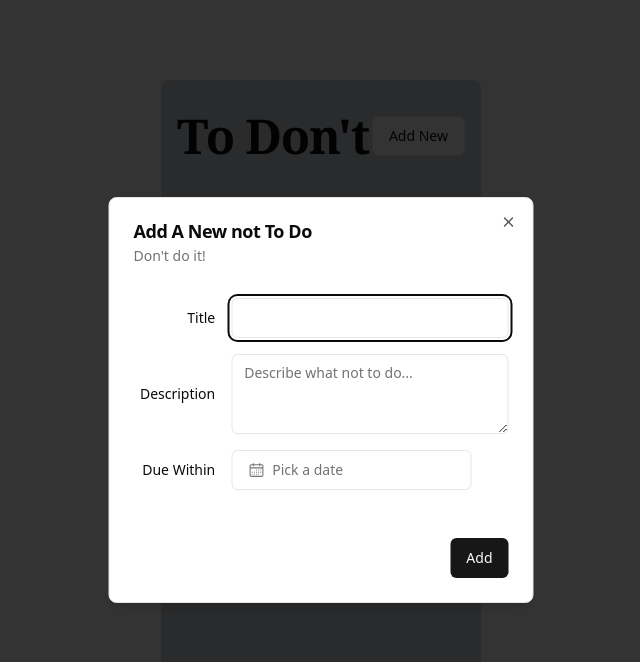
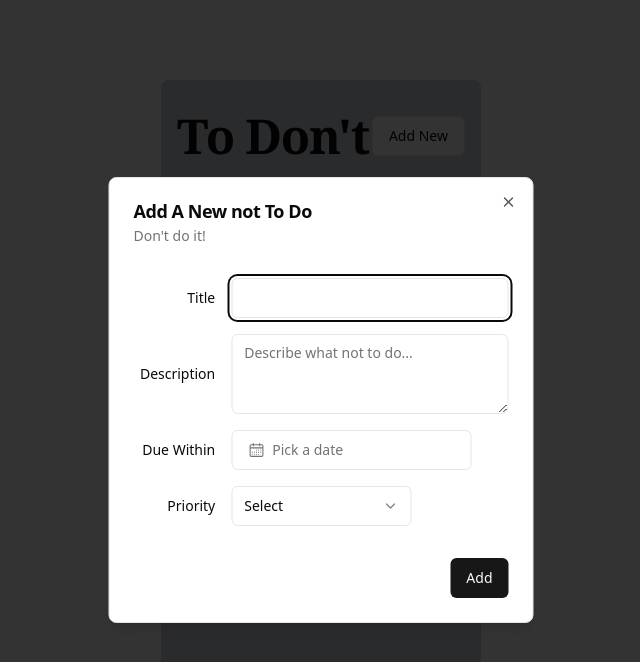
Before and after one commit to Akiful-Islam/Not-ToDo-List, a React (Vite) app: page / in a window 1280 px wide. Both pictures are taken after a click on the button "Add New". Shown: the top 662 px of the page, without its empty margins (319-959 px from the left). Built offline with nearby package versions, Linux system fonts and the light colour scheme.

Commit message:
Create and Implement priority selection

```diff
--- a/src/components/AddTodo.tsx
+++ b/src/components/AddTodo.tsx
@@ -12,6 +12,7 @@ import { Input } from "@/components/ui/input";
 import { Label } from "@/components/ui/label";
 import { Textarea } from "@/components/ui/textarea";
 import { DatePicker } from "@/components/ui/custom/date-picker";
+import { PrioritySelect } from "@/components/PrioritySelect";
 
 type Props = {
   buttonLabel: string;
@@ -56,7 +57,12 @@ const AddTodo: React.FC<Props> = ({
             </Label>
             <DatePicker />
           </div>
-          <div className="grid grid-cols-4 items-center gap-4"></div>
+          <div className="grid grid-cols-4 items-center gap-4">
+            <Label htmlFor="priority" className="text-right">
+              Priority
+            </Label>
+            <PrioritySelect placeholder="Select" selectLabel="Priority" />
+          </div>
         </div>
         <DialogFooter>
           <Button type="submit">Add</Button>
--- /dev/null
+++ b/src/components/PrioritySelect.tsx
@@ -0,0 +1,46 @@
+import {
+  Select,
+  SelectContent,
+  SelectGroup,
+  SelectItem,
+  SelectLabel,
+  SelectTrigger,
+  SelectValue,
+} from "@/components/ui/select";
+import React from "react";
+
+const priorities = [
+  { label: "Highest", value: "highest" },
+  { label: "High", value: "high" },
+  { label: "Normal", value: "normal" },
+  { label: "Low", value: "low" },
+  { label: "Lowest", value: "lowest" },
+];
+
+type Props = {
+  placeholder: string;
+  selectLabel: string;
+};
+
+export const PrioritySelect: React.FC<Props> = ({
+  placeholder,
+  selectLabel,
+}) => {
+  return (
+    <Select>
+      <SelectTrigger className="w-[180px]">
+        <SelectValue placeholder={placeholder} />
+      </SelectTrigger>
+      <SelectContent>
+        <SelectGroup>
+          <SelectLabel>{selectLabel}</SelectLabel>
+          {priorities.map((priority) => (
+            <SelectItem key={priority.value} value={priority.value}>
+              {priority.label}
+            </SelectItem>
+          ))}
+        </SelectGroup>
+      </SelectContent>
+    </Select>
+  );
+};
```
